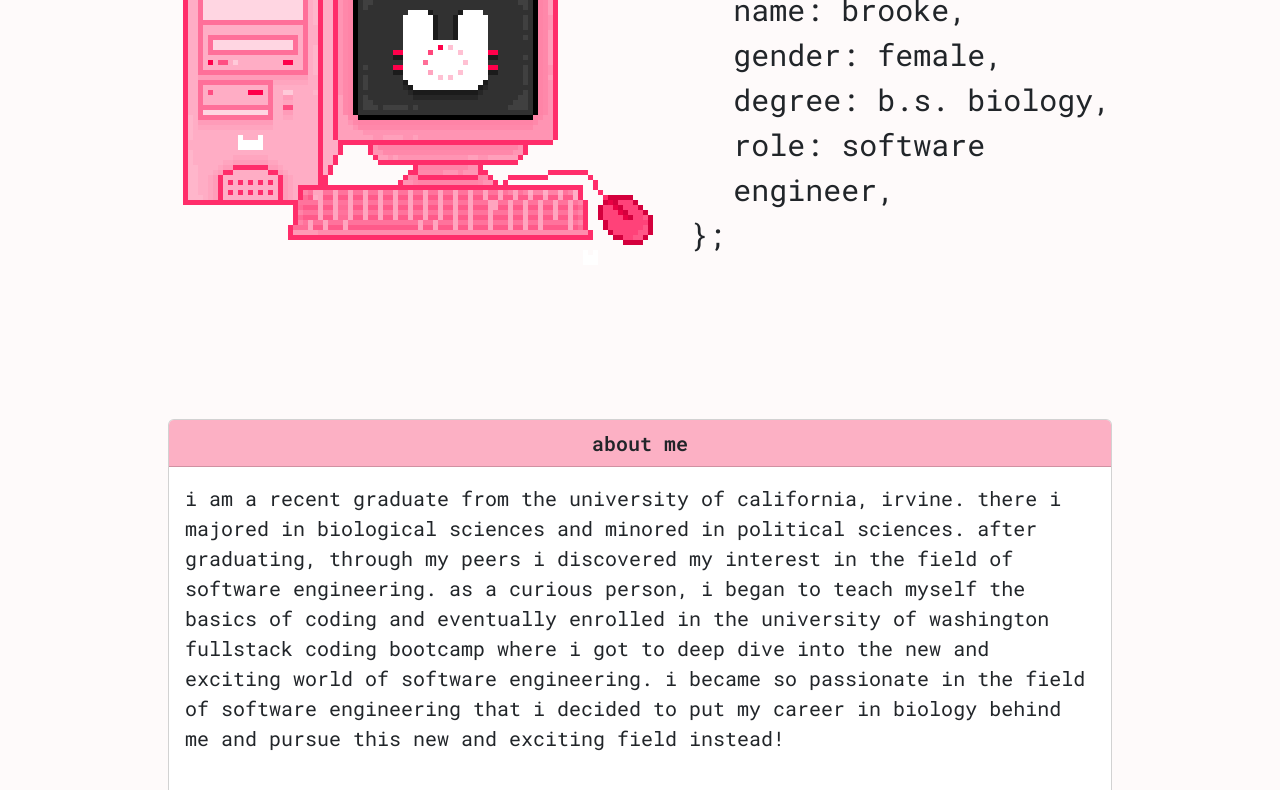
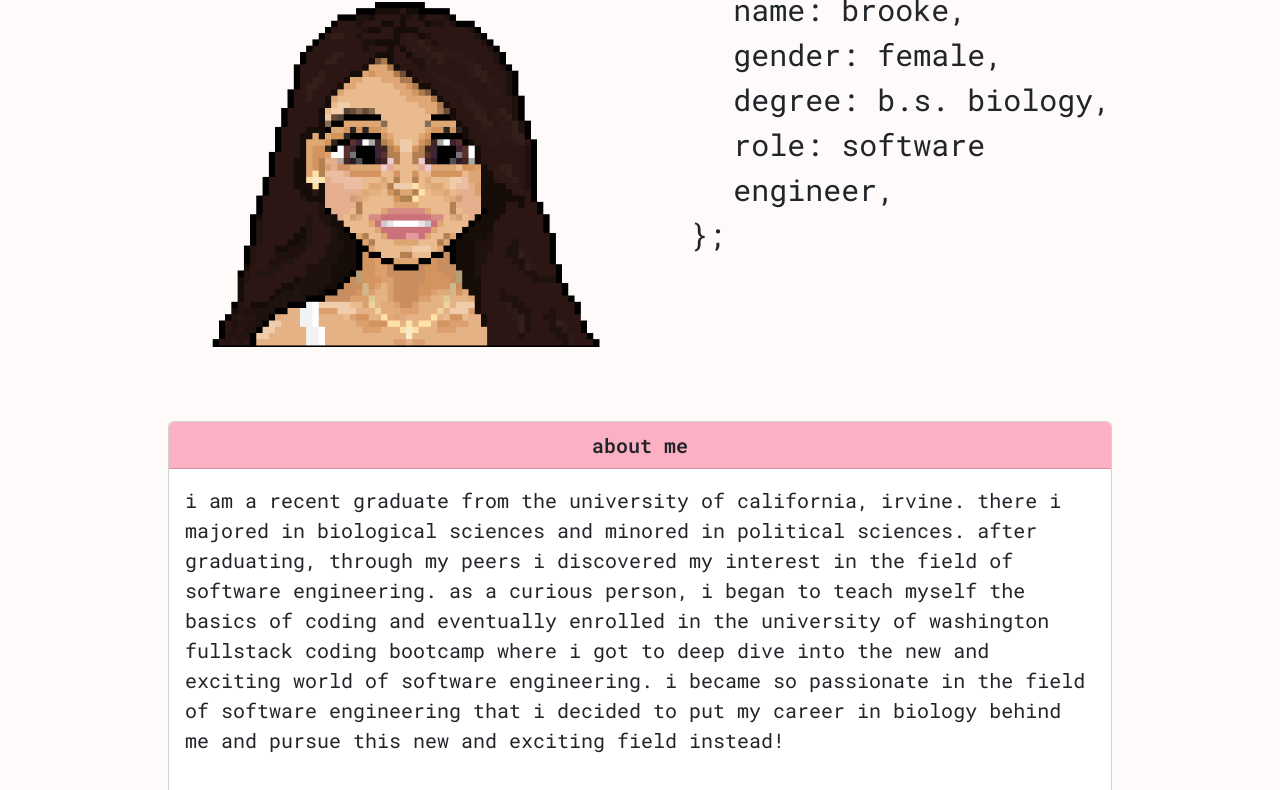
Before and after one commit to bburton5/brookeBurton-portfolio, a plain HTML site: page index.html in a window 1280 px wide. Shown: the part 211-1001 px from the top of the page. Drawn offline with nearby package versions, Linux system fonts and the light colour scheme.

Commit message:
changed landing page image

```diff
--- a/index.html
+++ b/index.html
@@ -45,7 +45,7 @@
       <div class="landing">
         <figure class="figure">
           <img
-            src="./images/image2.gif"
+            src="./images/closeupbig.png"
             class="figure-img img-fluid rounded"
             alt="..."
             height="700px"
```
Also changed, not shown: images/closeupbig.png (added).
